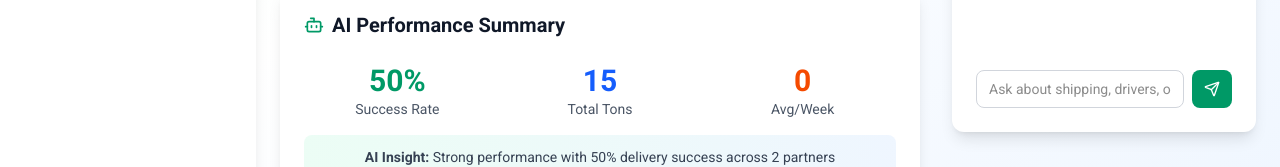
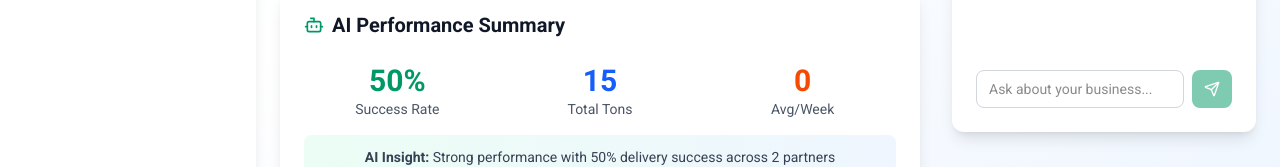
Before and after one commit to whilmarbitoco/amixtra-hackathon-team2, a Next.js app: page /business/dashboard in a window 1280 px wide. Shown: the part 617-784 px from the top of the page. Built offline with nearby package versions, Linux system fonts and the light colour scheme; sample sign-in values are in the browser's storage.

Commit message:
feat: added ai to business again

```diff
--- a/src/app/business/dashboard/page.tsx
+++ b/src/app/business/dashboard/page.tsx
@@ -241,33 +241,15 @@ export default function BusinessDashboard() {
                 type="text"
                 value={inputMessage}
                 onChange={(e) => setInputMessage(e.target.value)}
-                onKeyPress={(e) => {
-                  if (e.key === 'Enter') {
-                    if (inputMessage.trim()) {
-                      setChatMessages(prev => [
-                        ...prev,
-                        {id: Date.now().toString(), text: inputMessage, isBot: false},
-                        {id: (Date.now() + 1).toString(), text: 'I can help you find available drivers, create shipments, and track your goods!', isBot: true}
-                      ]);
-                      setInputMessage('');
-                    }
-                  }
-                }}
-                placeholder="Ask about shipping, drivers, or logistics..."
-                className="flex-1 px-3 py-2 border border-gray-300 rounded-lg text-sm focus:outline-none focus:ring-2 focus:ring-emerald-500"
+                onKeyPress={(e) => e.key === 'Enter' && sendMessage()}
+                placeholder="Ask about your business..."
+                disabled={loading}
+                className="flex-1 px-3 py-2 border border-gray-300 rounded-lg text-sm focus:outline-none focus:ring-2 focus:ring-emerald-500 disabled:opacity-50"
               />
               <button
-                onClick={() => {
-                  if (inputMessage.trim()) {
-                    setChatMessages(prev => [
-                      ...prev,
-                      {id: Date.now().toString(), text: inputMessage, isBot: false},
-                      {id: (Date.now() + 1).toString(), text: 'I can help you find available drivers, create shipments, and track your goods!', isBot: true}
-                    ]);
-                    setInputMessage('');
-                  }
-                }}
-                className="px-3 py-2 bg-emerald-600 text-white rounded-lg hover:bg-emerald-700 transition-colors"
+                onClick={sendMessage}
+                disabled={loading || !inputMessage.trim()}
+                className="px-3 py-2 bg-emerald-600 text-white rounded-lg hover:bg-emerald-700 transition-colors disabled:opacity-50"
               >
                 <Send className="h-4 w-4" />
               </button>
```
